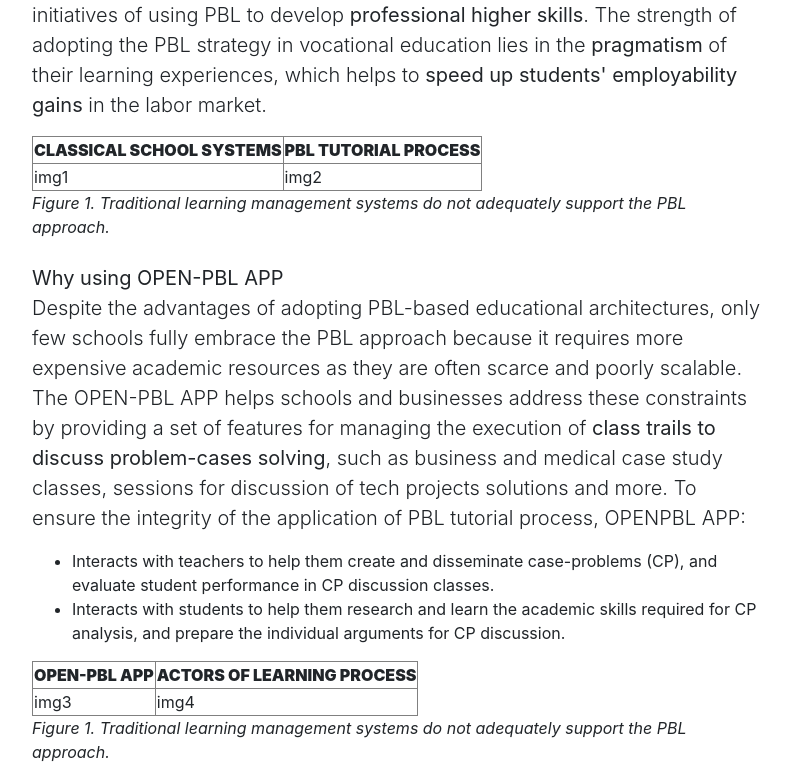
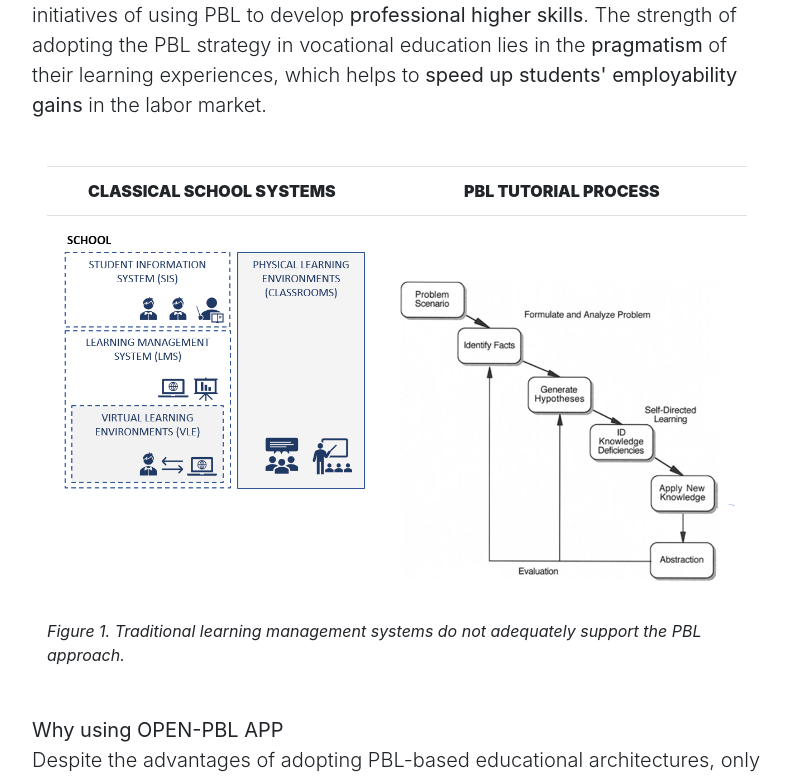
Before and after one commit to open-pbl-org/home, a website with bundled scripts: page index-nova/index.html in a window 1280 px wide. Shown: the part 1094-1873 px from the top of the page, without its empty margins (243-1034 px from the left). Built offline with nearby package versions, Linux system fonts and the light colour scheme.

Commit message:
graficos imagens nas tabelas

```diff
--- a/index-nova/index.html
+++ b/index-nova/index.html
@@ -70,22 +70,22 @@
             Harvard, Minerva and the tech school '42' are some examples of successful initiatives
             of using PBL to develop <b>professional higher skills</b>. The strength of adopting the PBL
             strategy in vocational education lies in the <b>pragmatism</b> of their learning experiences,
-            which helps to <b>speed up students' employability gains</b> in the labor market.
+            which helps to <b>speed up students' employability gains</b> in the labor market.</br></br>
 
 
-            <div class="w3-container">
-                <table class="w3-table" border="1">
-                    <tr>
+            <div class="container">
+                <table class="table" border="0">
+                    <tr align="center">
                     <th><b>CLASSICAL SCHOOL SYSTEMS</b></th>
                     <th><b>PBL TUTORIAL PROCESS</b></th>
                     </tr>
                     <tr>
-                    <td>img1</td>
-                    <td>img2</td>
+                    <td><img src="img/classical_school.png" alt="Lights" style="width:100%"></td>
+                    <td><img src="img/pbl_process_titleless.png" alt="Lights" style="width:100%"></td>
                     </tr>
                 </table>
                 <i>Figure 1. Traditional learning management systems do not adequately support the PBL approach.</i>
-            </div></br>
+            </div></br></br>
 
           <p class="lead">
             <b>Why using OPEN-PBL APP</b></br>
@@ -103,19 +103,18 @@
             <li>Interacts with students to help them research and learn the academic skills
             required for CP analysis, and prepare the individual arguments for CP discussion.</li>
           </ul>
-
-            <div class="w3-container">
-                <table class="w3-table" border="1">
-                    <tr>
+            </br></br>
+            <div class="container">
+                <table class="table" border="0">
+                    <tr align="center">
                     <th><b>OPEN-PBL APP</b></th>
                     <th><b>ACTORS OF LEARNING PROCESS</b></th>
                     </tr>
                     <tr>
-                    <td>img3</td>
-                    <td>img4</td>
+                    <td><img src="img/openpbl_overall1.png" alt="Lights" style="width:100%"></td>
+                    <td><img src="img/key_entities.png" alt="Lights" style="width:100%"></td>
                     </tr>
                 </table>
-                <i>Figure 1. Traditional learning management systems do not adequately support the PBL approach.</i>
             </div></br>
 
            <p class="lead">
```
